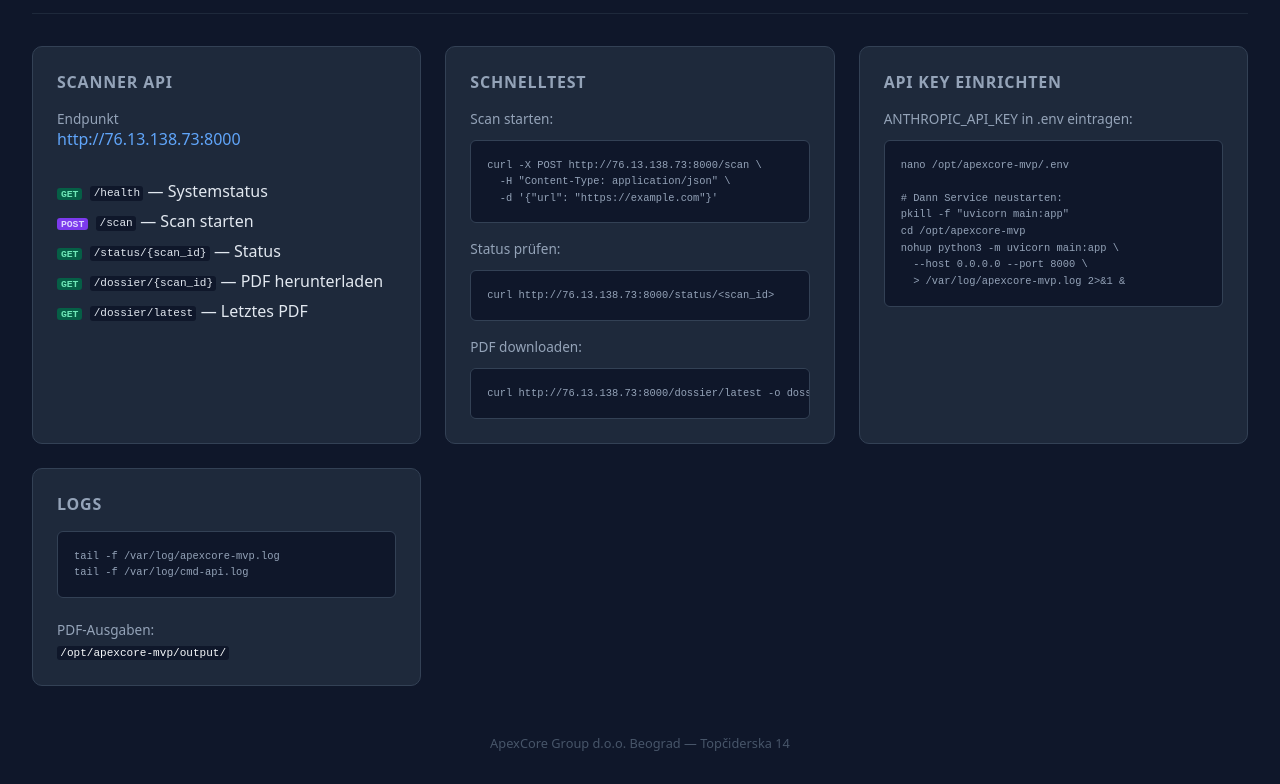
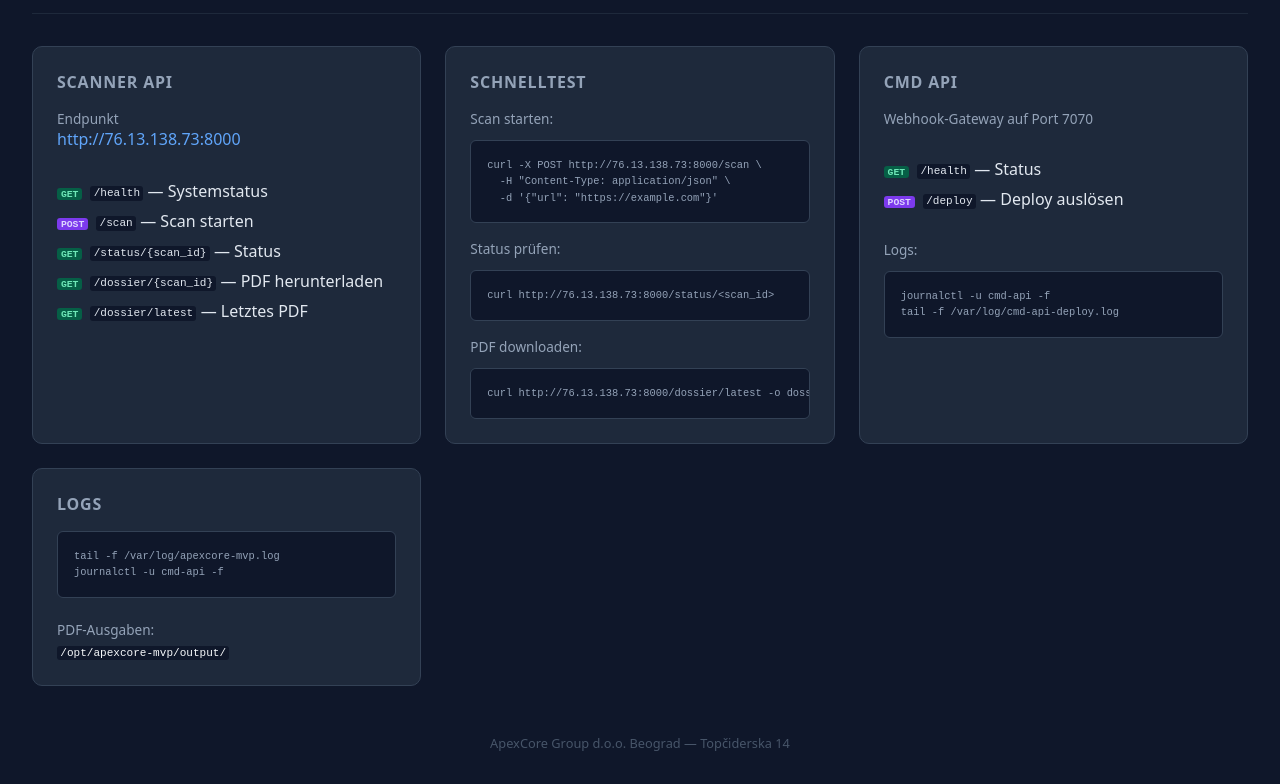
Before and after one commit to AIA2025/ApexCore-Group, a plain HTML site: page dashboard/index.html in a window 1280 px wide. Shown: the part 88-872 px from the top of the page. Drawn offline with Linux system fonts and the light colour scheme.

Commit message:
ci: trigger deploy verification after cmd-api bootstrap

```diff
--- a/dashboard/index.html
+++ b/dashboard/index.html
@@ -101,11 +101,11 @@
     <p class="label">Endpunkt</p>
     <p class="value"><a href="http://76.13.138.73:8000">http://76.13.138.73:8000</a></p>
     <br>
-    <div class="endpoint"><span class="method get">GET</span>  <code>/health</code> — Systemstatus</div>
-    <div class="endpoint"><span class="method post">POST</span> <code>/scan</code> — Scan starten</div>
-    <div class="endpoint"><span class="method get">GET</span>  <code>/status/{scan_id}</code> — Status</div>
-    <div class="endpoint"><span class="method get">GET</span>  <code>/dossier/{scan_id}</code> — PDF herunterladen</div>
-    <div class="endpoint"><span class="method get">GET</span>  <code>/dossier/latest</code> — Letztes PDF</div>
+    <div class="endpoint"><span class="method get">GET</span>  <code>/health</code> &mdash; Systemstatus</div>
+    <div class="endpoint"><span class="method post">POST</span> <code>/scan</code> &mdash; Scan starten</div>
+    <div class="endpoint"><span class="method get">GET</span>  <code>/status/{scan_id}</code> &mdash; Status</div>
+    <div class="endpoint"><span class="method get">GET</span>  <code>/dossier/{scan_id}</code> &mdash; PDF herunterladen</div>
+    <div class="endpoint"><span class="method get">GET</span>  <code>/dossier/latest</code> &mdash; Letztes PDF</div>
   </div>
 
   <div class="card">
@@ -114,29 +114,28 @@
     <pre>curl -X POST http://76.13.138.73:8000/scan \
   -H "Content-Type: application/json" \
   -d '{"url": "https://example.com"}'</pre>
-    <p class="label" style="margin-top:1rem">Status prüfen:</p>
+    <p class="label" style="margin-top:1rem">Status pr&uuml;fen:</p>
     <pre>curl http://76.13.138.73:8000/status/&lt;scan_id&gt;</pre>
     <p class="label" style="margin-top:1rem">PDF downloaden:</p>
     <pre>curl http://76.13.138.73:8000/dossier/latest -o dossier.pdf</pre>
   </div>
 
   <div class="card">
-    <h2>API Key einrichten</h2>
-    <p class="label">ANTHROPIC_API_KEY in .env eintragen:</p>
-    <pre>nano /opt/apexcore-mvp/.env
-
-# Dann Service neustarten:
-pkill -f "uvicorn main:app"
-cd /opt/apexcore-mvp
-nohup python3 -m uvicorn main:app \
-  --host 0.0.0.0 --port 8000 \
-  > /var/log/apexcore-mvp.log 2>&1 &</pre>
+    <h2>CMD API</h2>
+    <p class="label">Webhook-Gateway auf Port 7070</p>
+    <br>
+    <div class="endpoint"><span class="method get">GET</span>  <code>/health</code> &mdash; Status</div>
+    <div class="endpoint"><span class="method post">POST</span> <code>/deploy</code> &mdash; Deploy ausl&ouml;sen</div>
+    <br>
+    <p class="label">Logs:</p>
+    <pre>journalctl -u cmd-api -f
+tail -f /var/log/cmd-api-deploy.log</pre>
   </div>
 
   <div class="card">
     <h2>Logs</h2>
     <pre>tail -f /var/log/apexcore-mvp.log
-tail -f /var/log/cmd-api.log</pre>
+journalctl -u cmd-api -f</pre>
     <br>
     <p class="label">PDF-Ausgaben:</p>
     <p class="value"><code>/opt/apexcore-mvp/output/</code></p>
@@ -144,7 +143,7 @@
 
 </div>
 
-<footer>ApexCore Group d.o.o. Beograd &mdash; Topčiderska 14</footer>
+<footer>ApexCore Group d.o.o. Beograd &mdash; Top&#269;iderska 14</footer>
 
 </body>
 </html>
```
